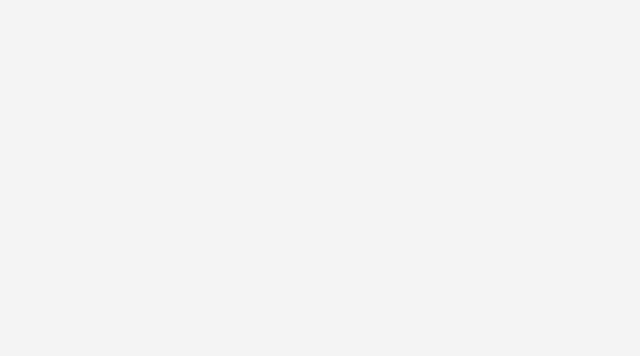
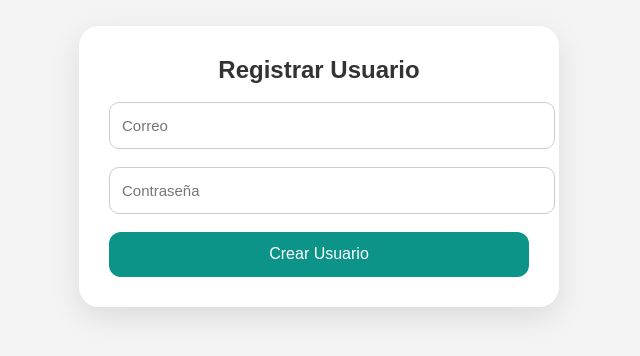
Before and after one commit to Chelitox26/proyecto-software2, a React (Create React App) app: page /registro in a window 1280 px wide. Before the commit this address had no page. Shown: the part 254-610 px from the top of the page, without its empty margins (321-961 px from the left). Built offline with nearby package versions, Linux system fonts and the light colour scheme.

Commit message:
update-pages

```diff
--- a/src/App.css
+++ b/src/App.css
@@ -378,3 +378,68 @@ body, html {
   from { opacity: 0; transform: scale(0.95); }
   to { opacity: 1; transform: scale(1); }
 }
+
+/* === FORMULARIO DE REGISTRO === */
+
+.register-container {
+  min-height: 100vh;
+  display: flex;
+  justify-content: center;
+  align-items: center;
+  padding: 20px;
+}
+
+.register-card {
+  background: white;
+  width: 100%;
+  max-width: 420px;
+  padding: 30px;
+  border-radius: 20px;
+  box-shadow: 0 10px 30px rgba(0,0,0,0.1);
+  display: flex;
+  flex-direction: column;
+  gap: 18px;
+  text-align: center;
+}
+
+.register-title {
+  margin: 0;
+  font-size: 24px;
+  font-weight: bold;
+  color: #333;
+}
+
+.register-input {
+  width: 100%;
+  height: 45px;
+  border: 1px solid #ccc;
+  border-radius: 10px;
+  padding: 0 12px;
+  font-size: 15px;
+}
+
+.register-input:focus {
+  border-color: #0d9488;
+  outline: none;
+  box-shadow: 0 0 0 2px rgba(13,148,136,0.25);
+}
+
+.register-btn {
+  width: 100%;
+  height: 45px;
+  background: #0d9488;
+  color: white;
+  border: none;
+  border-radius: 12px;
+  font-size: 16px;
+  cursor: pointer;
+}
+
+.register-btn:hover {
+  background: #0f766e;
+}
+
+.register-message {
+  font-size: 15px;
+  margin-top: 5px;
+}
--- a/src/App.js
+++ b/src/App.js
@@ -1,5 +1,6 @@
 import { BrowserRouter, Routes, Route } from "react-router-dom";
 import Login from "./pages/login";
+import Register from "./pages/registro";
 import Citas from "./pages/citas";
 import NuevaCita from "./components/nuevaCita";
 
@@ -10,6 +11,7 @@ function App() {
         <Route path="/" element={<Login />} />
         <Route path="/citas" element={<Citas />} />
         <Route path="/nueva-cita" element={<NuevaCita />} />
+        <Route path="/registro" element={<Register />} />
       </Routes>
     </BrowserRouter>
   );
--- /dev/null
+++ b/src/pages/registro.jsx
@@ -0,0 +1,64 @@
+import React, { useState } from "react";
+import { createUserWithEmailAndPassword } from "firebase/auth";
+import { auth } from "../firebase";
+
+export default function Register() {
+  const [email, setEmail] = useState("");
+  const [pass, setPass] = useState("");
+  const [error, setError] = useState("");
+  const [success, setSuccess] = useState("");
+
+  const handleRegister = async () => {
+    setError("");
+    setSuccess("");
+
+    try {
+      await createUserWithEmailAndPassword(auth, email, pass);
+      setSuccess("Usuario creado correctamente");
+    } catch (err) {
+      console.log(err.code);
+
+      if (err.code === "auth/email-already-in-use") {
+        setError("El correo ya está en uso");
+      } else if (err.code === "auth/invalid-email") {
+        setError("El correo no es válido");
+      } else if (err.code === "auth/weak-password") {
+        setError("La contraseña debe tener al menos 6 caracteres");
+      } else {
+        setError("Error al crear el usuario");
+      }
+    }
+  };
+
+return (
+  <div className="register-container">
+    <div className="register-card">
+
+      <h2 className="register-title">Registrar Usuario</h2>
+
+      <input
+        className="register-input"
+        placeholder="Correo"
+        value={email}
+        onChange={(e) => setEmail(e.target.value)}
+      />
+
+      <input
+        className="register-input"
+        type="password"
+        placeholder="Contraseña"
+        value={pass}
+        onChange={(e) => setPass(e.target.value)}
+      />
+
+      <button className="register-btn" onClick={handleRegister}>
+        Crear Usuario
+      </button>
+
+      {error && <p className="register-message" style={{ color: "red" }}>{error}</p>}
+      {success && <p className="register-message" style={{ color: "green" }}>{success}</p>}
+
+    </div>
+  </div>
+);
+}
```
Also changed, not shown: src/pages/facturacion.jsx (added), src/pages/medicos.jsx (added), src/pages/pacientes.jsx (added), src/pages/reportes.jsx (added).
